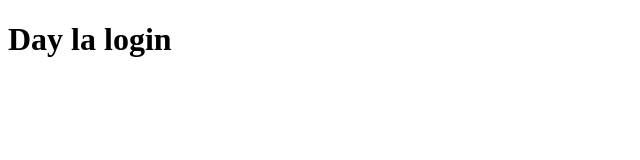
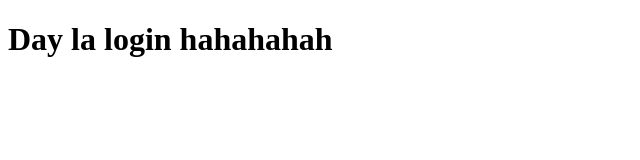
Before and after one commit to luongba/JavaSwing, a plain HTML site: page login.html in a window 1280 px wide. Shown: the whole page, without its empty margins (0-640 px from the left). Drawn offline with Linux system fonts and the light colour scheme.

Commit message:
sua file

```diff
--- a/login.html
+++ b/login.html
@@ -5,6 +5,6 @@
 	<title></title>
 </head>
 <body>
-	<h1>Day  la login</h1>
+	<h1>Day  la login hahahahah</h1>
 </body>
 </html>
```
Also changed, not shown: index.html (+1 -1 lines).
